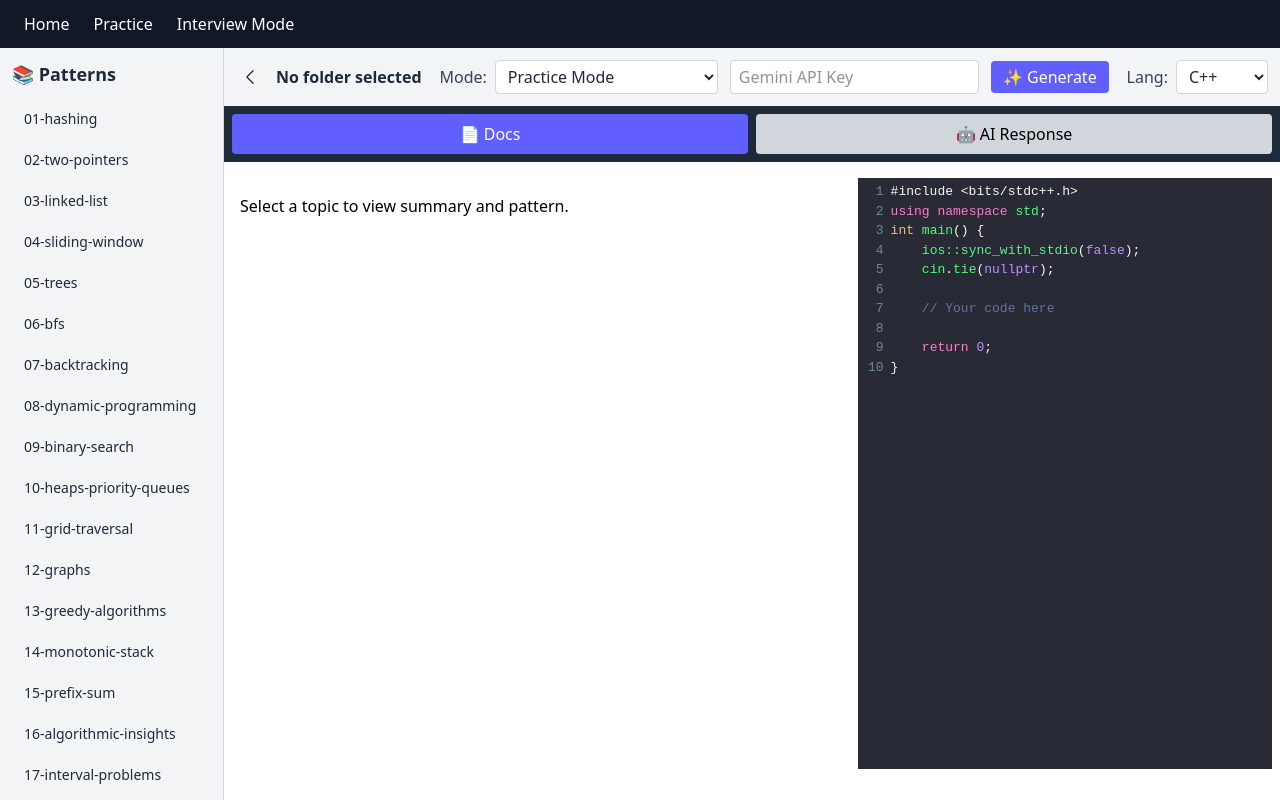
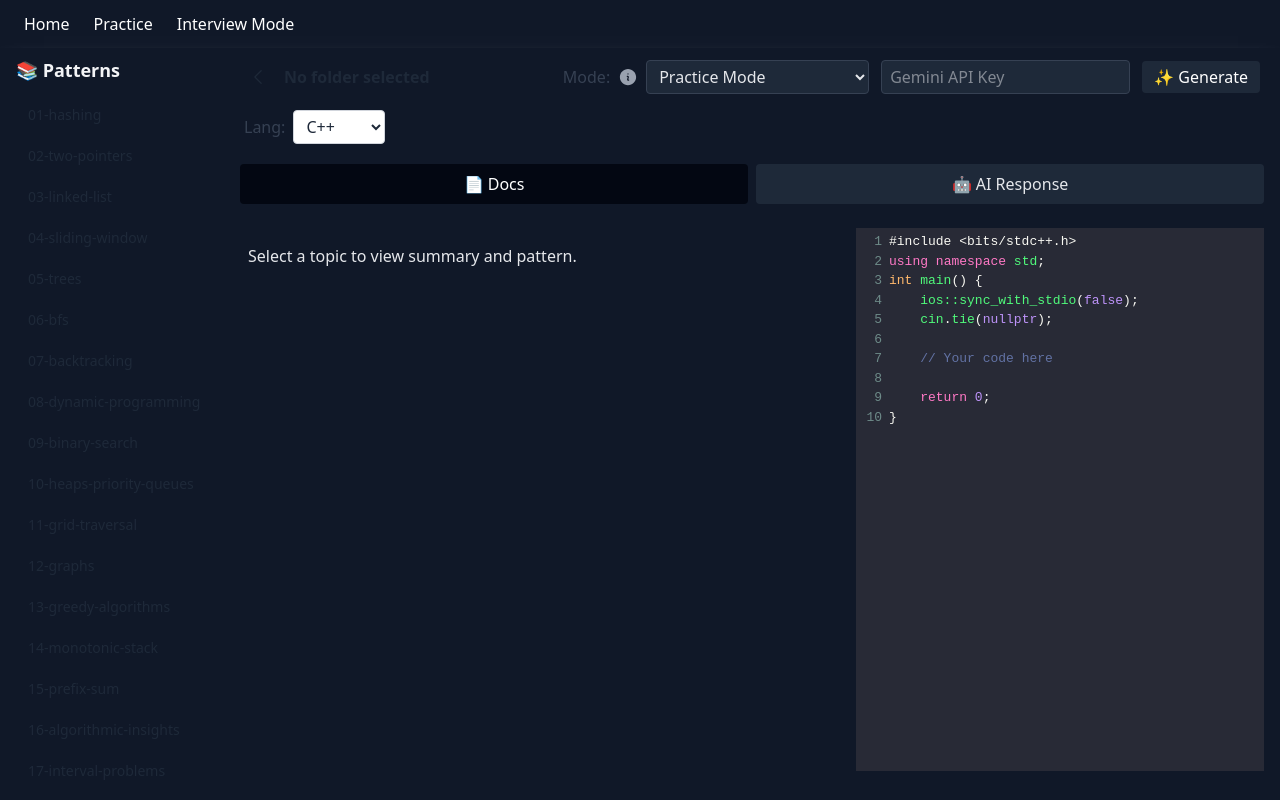
Before and after one commit to Thanus-Kumaar/DSA-Notebook, a React (Vite) app in the folder interview-practice/: page /practice in a window 1280 px wide. Built offline with nearby package versions, Linux system fonts and the light colour scheme.

Commit message:
Complete styling in github theme

```diff
--- a/interview-practice/src/App.jsx
+++ b/interview-practice/src/App.jsx
@@ -15,11 +15,11 @@ function App() {
         </nav>
 
         {/* Routes */}
-        <div className="flex-1 flex flex-col overflow-y-auto">
+        <div className="flex-1 flex flex-col overflow-y-auto bg-gray-900 text-gray-200 px-2 gap-6 shadow-xl shadow-white">
           <Routes>
-            <Route path="/" element={<Home />} />
-            <Route path="/practice" element={<Practice />} />
-            <Route path="/interview" element={<Interview />} />
+            <Route className="hover:text-white transition" path="/" element={<Home />} />
+            <Route className="hover:text-white transition" path="/practice" element={<Practice />} />
+            <Route className="hover:text-white transition" path="/interview" element={<Interview />} />
           </Routes>
         </div>
       </div>
--- a/interview-practice/src/components/AIResponse.jsx
+++ b/interview-practice/src/components/AIResponse.jsx
@@ -6,7 +6,7 @@ import remarkGfm from "remark-gfm";
 export default function AIResponse({ aiResponse }) {
   if (!aiResponse) {
     return (
-      <div className="p-4 bg-gray-100 dark:bg-gray-800 rounded shadow">
+      <div className="p-4 bg-gray-900 rounded shadow">
         <p>🤖 AI response will appear here.</p>
       </div>
     );
--- a/interview-practice/src/components/ContentArea.jsx
+++ b/interview-practice/src/components/ContentArea.jsx
@@ -15,12 +15,12 @@ export default function ContentArea({
   return (
     <div className="flex-1 flex flex-col overflow-y-scroll gap-4 hide-scrollbar">
       {/* Tabs */}
-      <div className="flex gap-2 sticky top-0 z-10 bg-gray-800 p-2">
+      <div className="flex gap-2 sticky top-0 z-10 bg-gray-900 p-2">
         <button
           className={`flex-1 p-2 rounded ${
             activeTab === "docs"
-              ? "bg-indigo-500 text-white"
-              : "bg-gray-300 dark:bg-gray-700"
+              ? "bg-gray-950 text-white"
+              : "bg-gray-800 hover:bg-gray-700"
           }`}
           onClick={() => setActiveTab("docs")}
         >
@@ -29,8 +29,8 @@ export default function ContentArea({
         <button
           className={`flex-1 p-2 rounded ${
             activeTab === "ai"
-              ? "bg-indigo-500 text-white"
-              : "bg-gray-300 dark:bg-gray-700"
+              ? "bg-gray-950 text-white"
+              : "bg-gray-800 hover:bg-gray-700"
           }`}
           onClick={() => setActiveTab("ai")}
         >
--- a/interview-practice/src/components/HeaderControls.jsx
+++ b/interview-practice/src/components/HeaderControls.jsx
@@ -1,5 +1,6 @@
 import React, { useState } from "react";
 import { ChevronLeftIcon, ChevronRightIcon } from "@heroicons/react/24/solid";
+import { InformationCircleIcon } from "@heroicons/react/24/solid";
 
 export default function HeaderControls({
   mode,
@@ -12,6 +13,19 @@ export default function HeaderControls({
   generateAI,
 }) {
   const [apiKey, setApiKey] = useState();
+
+  const modeInfoMap = {
+    practice:
+      "Practice Mode:\nGenerates 3–5 code snippets for each variation of the pattern.",
+    cross:
+      "Cross-links Mode:\nCompares this pattern with related ones and shows differences + examples.",
+    edge: "Edge Case Mode:\nGenerates tricky boundary/variant cases with code snippets.",
+    originEvolution:
+      "Origin & Evolution Mode:\nExplains the historical motivation, predecessors, and successors of this pattern.",
+    essence:
+      "Essence Mode:\nCaptures the core mental model, key recognition triggers, and first-principles reasoning of the pattern.",
+  };
+
   const modeOptions = [
     { value: "practice", label: "Practice Mode" },
     { value: "cross", label: "Cross-links Mode" },
@@ -27,12 +41,12 @@ export default function HeaderControls({
   ];
 
   return (
-    <div className="flex items-center justify-between bg-gray-100 dark:bg-gray-800 p-3 shadow-sm flex-wrap gap-4">
+    <div className="flex items-center justify-between bg-gray-900 p-3 shadow-sm flex-wrap gap-4">
       {/* Sidebar / Folder Info */}
       <div className="flex items-center gap-3">
         <button
           onClick={toggleSidebar}
-          className="p-1 rounded hover:bg-gray-300 dark:hover:bg-gray-700 transition"
+          className="p-1 rounded hover:bg-gray-800 dark:hover:bg-gray-700 transition"
         >
           {sidebarCollapsed ? (
             <ChevronRightIcon className="h-5 w-5 text-gray-800 dark:text-gray-200" />
@@ -49,10 +63,14 @@ export default function HeaderControls({
       <div className="flex items-center gap-3 flex-wrap">
         <label className="flex items-center gap-2 text-gray-700 dark:text-gray-300">
           Mode:
+          <InformationCircleIcon
+            className="h-5 w-5 text-gray-400 hover:text-gray-200 cursor-pointer"
+            title={modeInfoMap[mode]}
+          />
           <select
             value={mode}
             onChange={(e) => setMode(e.target.value)}
-            className="px-2 py-1 rounded border border-gray-300 dark:border-gray-600 bg-white dark:bg-gray-700 text-gray-800 dark:text-gray-200"
+            className="px-2 py-1 rounded border border-gray-700 bg-gray-800 text-gray-200"
           >
             {modeOptions.map((m) => (
               <option key={m.value} value={m.value}>
@@ -67,12 +85,12 @@ export default function HeaderControls({
           placeholder="Gemini API Key"
           value={apiKey}
           onChange={(e) => setApiKey(e.target.value)}
-          className="px-2 py-1 rounded border border-gray-300 dark:border-gray-600 bg-white dark:bg-gray-700 text-gray-800 dark:text-gray-200"
+          className="px-2 py-1 rounded border border-gray-700 bg-gray-800 text-gray-200"
         />
 
         <button
           onClick={() => generateAI(apiKey)}
-          className="px-3 py-1 bg-indigo-500 text-white rounded hover:bg-indigo-600 transition"
+          className="px-3 py-1 bg-gray-800 text-white rounded hover:bg-gray-700 transition"
         >
           ✨ Generate
         </button>
--- a/interview-practice/src/components/Sidebar.jsx
+++ b/interview-practice/src/components/Sidebar.jsx
@@ -38,14 +38,14 @@ export default function Sidebar({
     >
       {!collapsed && (
         <div
-          className={`flex flex-col gap-1 p-3 overflow-scroll bg-gray-100 dark:bg-gray-800 border-r border-gray-300 dark:border-gray-700 ${
+          className={`flex flex-col gap-1 px-2 overflow-scroll bg-gray-900 border-gray-700 hide-scrollbar ${
             collapsed ? "w-0 p-0 overflow-hidden" : "w-56"
           }`}
         >
-          <h2 className="text-lg font-semibold mb-2 text-gray-800 dark:text-gray-100">
+          <h2 className="text-lg mt-2 font-semibold mb-2 text-gray-100">
             📚 Patterns
           </h2>
-          <div className="flex flex-col gap-1">
+          <div className="flex flex-col gap-1 hide-scrollbar">
             {folders.map((folder) => (
               <button
                 key={folder}
@@ -53,8 +53,8 @@ export default function Sidebar({
                 className={`text-left text-[14px] px-3 py-2 rounded-lg transition-colors duration-200
               ${
                 selectedFolder === folder
-                  ? "bg-gray-900 text-white font-medium"
-                  : "hover:bg-gray-300 dark:hover:bg-gray-700 text-gray-800 dark:text-gray-200"
+                  ? "bg-gray-950 text-white font-medium"
+                  : "hover:bg-gray-800 dark:hover:bg-gray-700 text-gray-800 dark:text-gray-200"
               }`}
               >
                 {folder}
```
